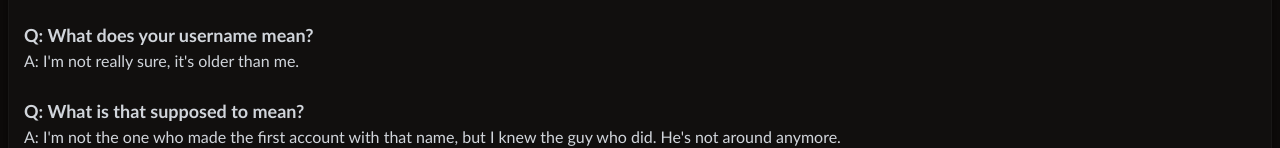
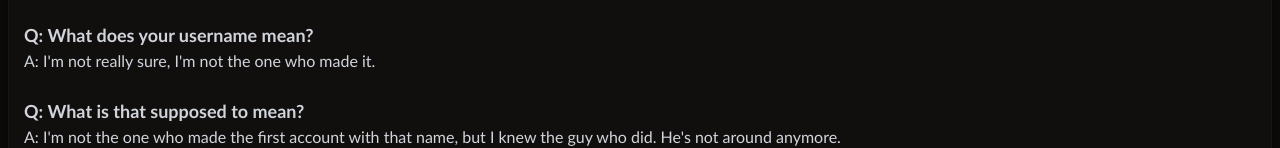
Before and after one commit to Hri7566/home, an Astro site: page /about in a window 1280 px wide. Shown: the part 1230-1378 px from the top of the page. Built offline with nearby package versions, Linux system fonts and the light colour scheme; Astro itself is replaced by a stand-in of ours.

Commit message:
fix facts

```diff
--- a/src/pages/about.astro
+++ b/src/pages/about.astro
@@ -94,7 +94,9 @@
         <strong class="text-gray-300 font-bold text-lg"
             >Q: What does your username mean?</strong
         >
-        <p class="text-gray-300">A: I'm not really sure, it's older than me.</p>
+        <p class="text-gray-300">
+            A: I'm not really sure, I'm not the one who made it.
+        </p>
         <br />
 
         <strong class="text-gray-300 font-bold text-lg"
```
